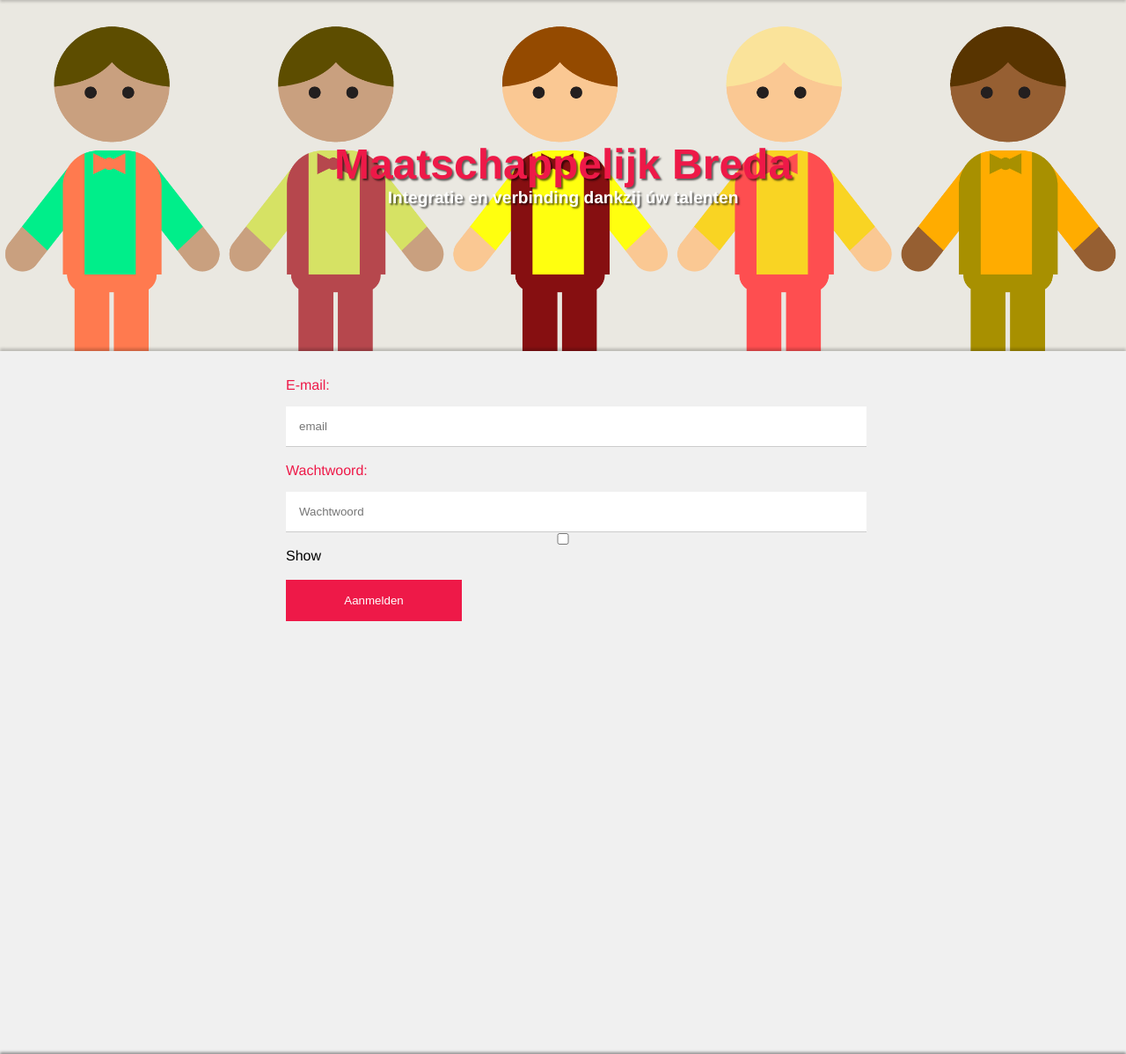
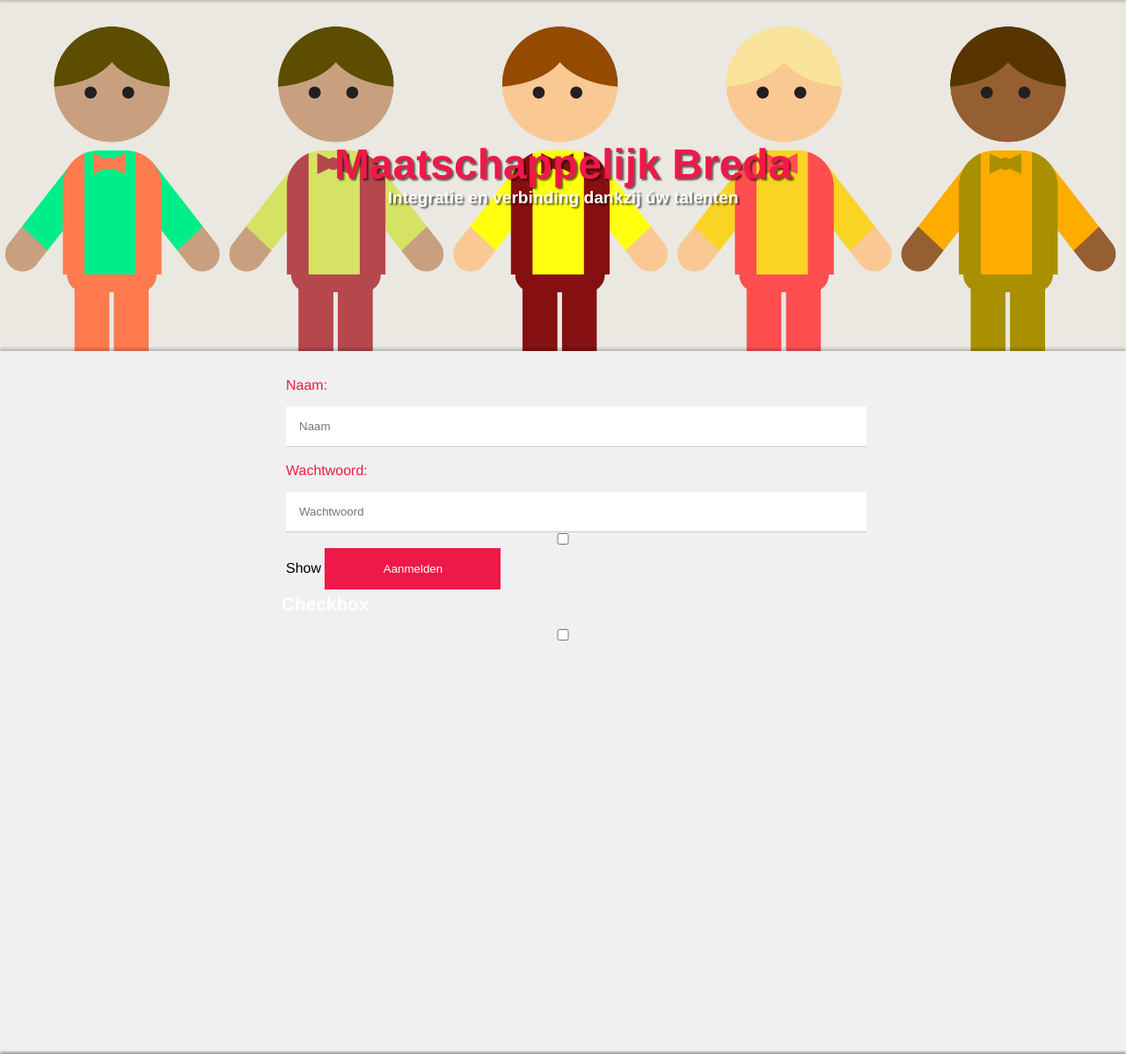
Before and after one commit to John102/CodeGorilla, a PHP site: page /index.php?pagina=login in a window 1280 px wide. Shown: the part 51-1249 px from the top of the page at 88% size. Run offline with PHP 8.4, Linux system fonts and the light colour scheme.

Commit message:
Add files via upload

```diff
--- a/paginas/login.inc.php
+++ b/paginas/login.inc.php
@@ -1,20 +1,21 @@
-<form action="handlers/handler_login.php" method="POST">
-	<label for="email">E-mail:</label>
-	<input type="text" name="email" placeholder="email" required/>
+<form action="#" method="POST">
+	<label for="naam">Naam:</label>
+    <input type="text" name="naam" placeholder="Naam" required/>
+    <br/><br/>
+    <label for="wachtwoord">Wachtwoord:</label>
+    <input type="password" id="password" name="wachtwoord" placeholder="Wachtwoord" required/>
+    <input type="checkbox" onchange="SHPassword(this);"><span id="showhidepwd">Show</span>
+    <input type="submit" value="Aanmelden" required/>
+  </form>
 
-	<br/>
-	<br/>
-
-    	<label for="wachtwoord">Wachtwoord:</label>
-    	<input type="password" id="password" name="wachtwoord" placeholder="Wachtwoord" required/>
-
-    	<input type="checkbox" onchange="SHPassword(this);"><span id="showhidepwd">Show</span>
-
-	<br/>
-	<br/>
-
-	<input type="submit" value="Aanmelden" />
-  </form>
+<section>
+  <!-- Checbox -->
+  <h3>Checkbox</h3>
+    <div class="checkbox">
+        <input type="checkbox" value="1" id="checkboxInput"/>
+        <label for="checkboxInput"></label>
+    </div>
+</section>
 
 <script>
 	function SHPassword(x)
```
